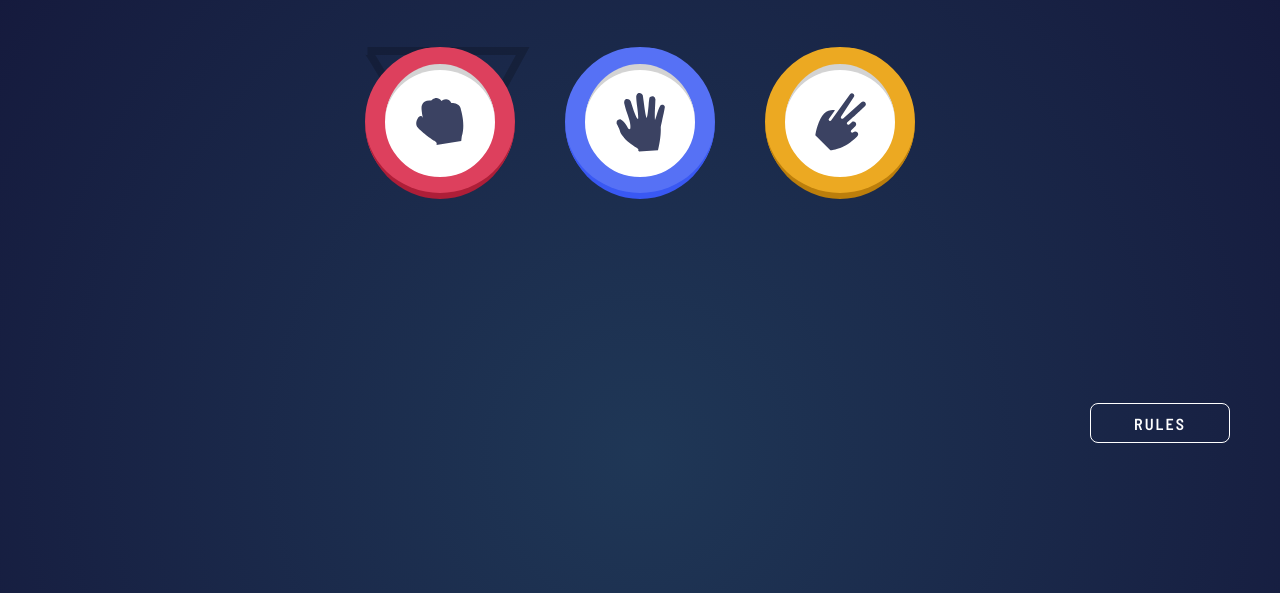
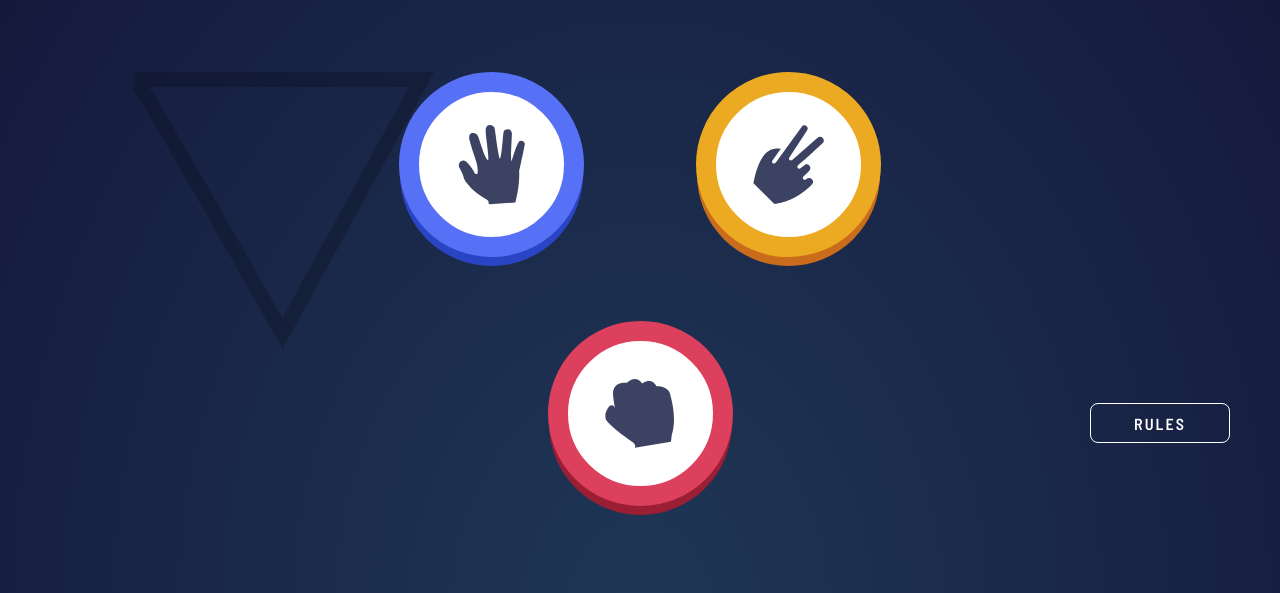
Before and after one commit to hannah-saurusrex/rock-paper-scissors, a website: page app/index.html in a window 1280 px wide. Shown: the part 207-800 px from the top of the page. Drawn offline with Linux system fonts and the light colour scheme.

Commit message:
rewrote game area using flexbox, added root variables for colors

```diff
--- a/app/assets/styles/base/_global.css
+++ b/app/assets/styles/base/_global.css
@@ -7,3 +7,29 @@
 body {
 	font-family: "Barlow Semi Condensed", sans-serif;
 }
+
+:root {
+	--scissors-gradient-1: #ec9e0e;
+	--scissors-gradient-2: #eca922;
+
+	--paper-gradient-1: #4865f4;
+	--paper-gradient-2: #5671f5;
+
+	--rock-gradient-1: #dc2e4e;
+	--rock-gradient-2: #dd405d;
+
+	--lizard-gradient-1: #834fe3;
+	--lizard-gradient-2: #8c5de5;
+
+	--cyan-gradient-1: #40b9ce;
+	--cyan-gradient-2: #52bed1;
+
+	--neutral-dark-text: #3b4363;
+	--neutral-score-text: #2a46c0;
+	--neutral-header-outline: #606e85;
+
+	--background-gradient-1: #1f3756;
+	--background-gradient-2: #141539;
+
+	--border-size: 23px;
+}
--- a/app/assets/styles/modules/_button.css
+++ b/app/assets/styles/modules/_button.css
@@ -17,6 +17,7 @@
 	border-radius: 8px;
 	border: 1px solid white;
 	cursor: pointer;
+	outline: none;
 }
 
 .button-container > button:hover {
--- a/app/assets/styles/modules/_game.css
+++ b/app/assets/styles/modules/_game.css
@@ -1,80 +1,96 @@
-.game {
+.wrapper-rps-btns {
 	display: flex;
-	flex-direction: row-reverse;
-	justify-content: space-between;
-	width: 550px;
-	margin: 0 auto;
-	margin-top: 50px;
-	grid-gap: 50px;
+	flex-direction: column;
+	align-items: center;
+	margin-top: 4.7rem;
+	margin-bottom: 2rem;
 	position: relative;
 }
 
-.option {
-	flex: 1;
-}
-
-.game > div > div {
-	border-radius: 50%;
-	height: 150px;
-	width: 150px;
-	background: white;
-	display: flex;
-	align-items: center;
-	justify-content: center;
+.wrapper-rps-btns button {
+	background: none;
+	color: inherit;
+	border: none;
+	padding: 0;
 	cursor: pointer;
-	position: relative;
+	outline: inherit;
 	z-index: 2;
 }
 
-.game > div > div::after {
+.pentagon {
+	position: absolute;
+	z-index: 0;
+	top: 0;
+	left: 80px;
+}
+
+.pentagon img {
+	height: 100%;
+	padding: 70px;
+}
+
+.wrapper-paper img,
+.wrapper-scissors img {
+	height: 80px;
+}
+.wrapper-rock img {
+	width: 70px;
+}
+
+.top-row {
+	margin-bottom: 4rem;
+	display: flex;
+}
+
+.bottom-row {
+	margin-bottom: 1rem;
+}
+
+.custom-padding {
+	margin-right: 7rem;
+}
+
+.wrapper-paper,
+.wrapper-scissors,
+.wrapper-rock {
+	border-radius: 50%;
+	width: 185px;
+	height: 185px;
+	display: flex;
+	justify-content: center;
+	align-items: center;
+	background-clip: padding-box;
+	background: white;
+	padding: 2em;
+	position: relative;
+	box-shadow: 0 10px 0.5px -2px rgba(0, 0, 0, 0.15) inset;
+}
+
+/* .wrapper-paper:before,
+.wrapper-scissors:before,
+.wrapper-rock:before {
 	content: "";
 	position: absolute;
-	width: 100%;
-	height: 100%;
-	border-top: 6px solid lightgrey;
-	border-radius: 50%;
+	top: 0;
+	right: 0;
+	bottom: 0;
+	left: 0;
+	z-index: -3;
+	margin: -23px;
+	border-radius: 200px;
+} */
+
+.wrapper-paper {
+	border: 20px solid hsl(230, 89%, 65%);
+	box-shadow: 0 10px 0px -1px #2945c5;
 }
 
-.game > div > div::before {
-	content: "";
-	position: absolute;
-	width: 150px;
-	height: 150px;
-	bottom: -22px;
-	border-radius: 50%;
+.wrapper-scissors {
+	border: 20px solid hsl(40, 84%, 53%);
+	box-shadow: 0 10px 0 -1px #c96c1b;
 }
 
-#option1 {
-	border: 20px solid hsl(40, 84%, 53%);
+.wrapper-rock {
+	border: 20px solid hsl(349, 70%, 56%);
+	box-shadow: 0 10px 0 -1px #9a1e34;
 }
-
-#option1::before {
-	border-bottom: 6px solid hsl(39, 89%, 39%);
-}
-
-#option2 {
-	border: 20px solid hsl(230, 89%, 65%);
-}
-
-#option2::before {
-	border-bottom: 6px solid hsl(230, 89%, 59%);
-}
-
-#option3 {
-	border: 20px solid hsl(349, 70%, 56%);
-}
-
-#option3::before {
-	border-bottom: 6px solid hsl(349, 71%, 40%);
-}
-
-.triangle {
-	position: absolute;
-	width: 100%;
-	height: 100%;
-	z-index: 1;
-}
-
-.triangle > img {
-	height: 100%;
-}
--- a/app/index.html
+++ b/app/index.html
@@ -35,24 +35,47 @@
 				</div>
 			</div>
 
-			<div class="game">
-				<div class="option">
-					<div id="option1">
-						<img src="assets/images/icon-scissors.svg" alt="scissors" />
+			<!-- Choose A Tile -->
+			<div class="wrapper-rps-btns">
+				<div class="top-row">
+					<div class="custom-padding">
+						<button id="paper-step-1-btn">
+							<div class="wrapper-paper">
+								<img
+									src="./assets/images/icon-paper.svg"
+									alt="paper icon"
+									class="paper-icon"
+								/>
+							</div>
+						</button>
 					</div>
+					<button id="scissors-step-1-btn">
+						<div class="wrapper-scissors">
+							<img
+								src="./assets/images/icon-scissors.svg"
+								alt="scissors icon"
+								class="scissors-icon"
+							/>
+						</div>
+					</button>
 				</div>
-				<div class="option">
-					<div id="option2">
-						<img src="assets/images/icon-paper.svg" alt="paper" />
-					</div>
+				<div class="bottom-row">
+					<button id="rock-step-1-btn">
+						<div class="wrapper-rock">
+							<img
+								src="./assets/images/icon-rock.svg"
+								alt="rock icon"
+								class="rock-icon"
+							/>
+						</div>
+					</button>
 				</div>
-				<div class="option">
-					<div id="option3">
-						<img src="assets/images/icon-rock.svg" alt="rock" />
-					</div>
-				</div>
-				<div class="triangle">
-					<img src="./assets/images/bg-triangle.svg" alt="triangle" />
+				<div>
+					<img
+						src="./assets/images/bg-triangle.svg"
+						alt="triangle"
+						class="pentagon"
+					/>
 				</div>
 			</div>
 
```
